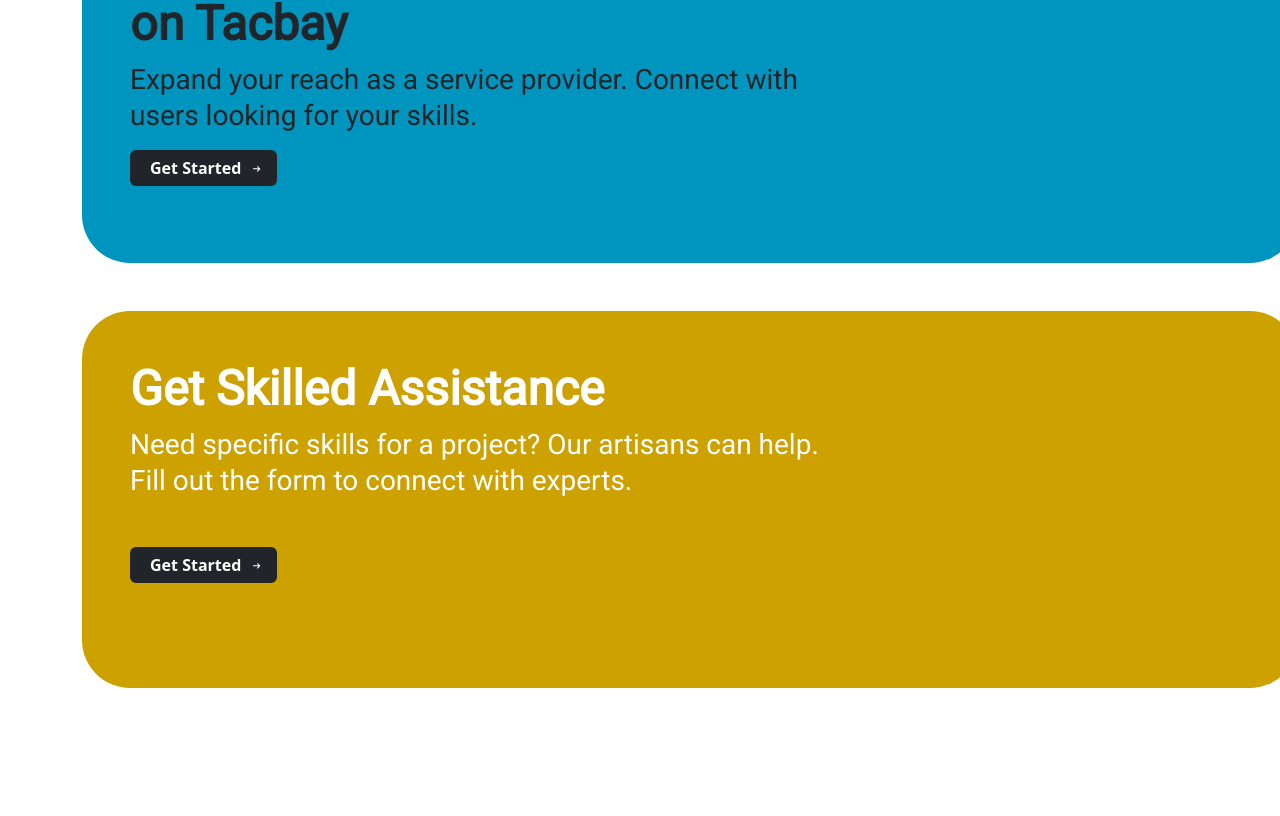
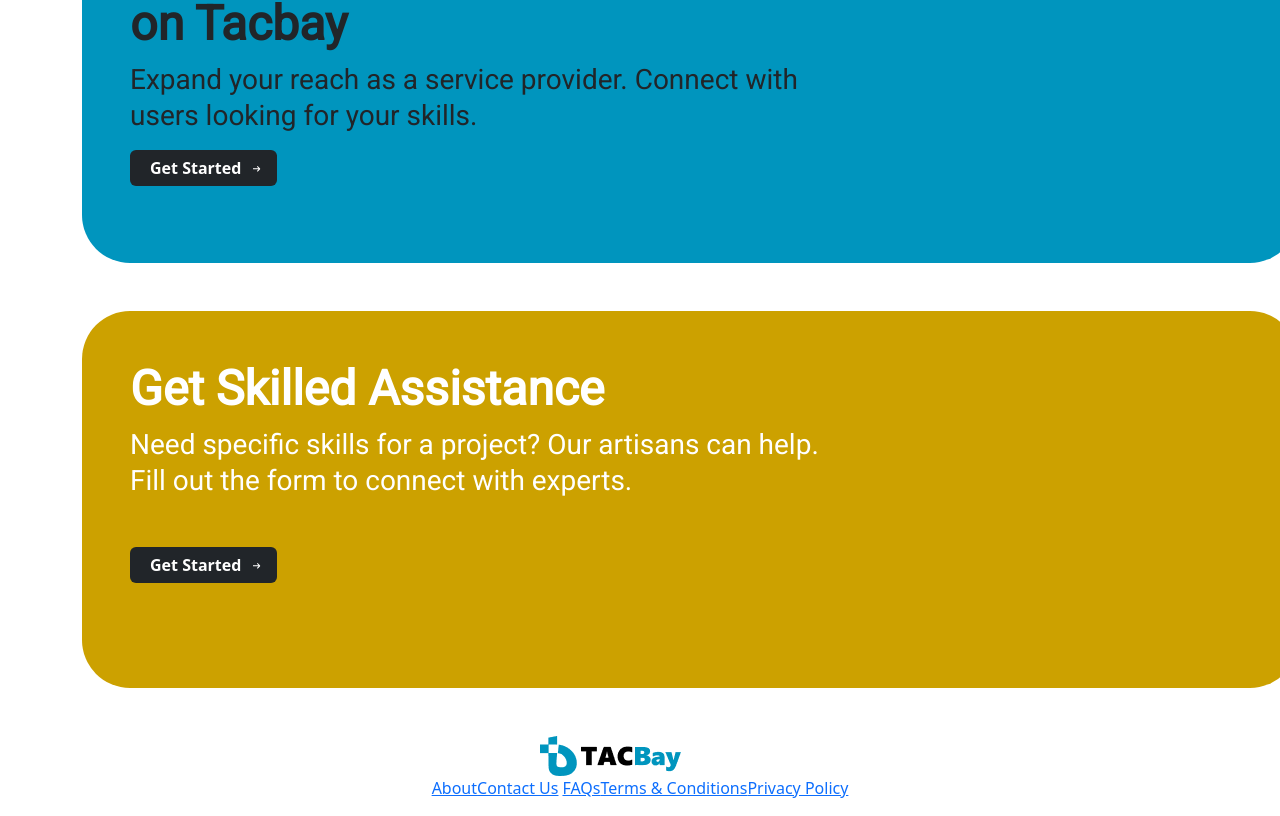
Before and after one commit to Earthpasserby/reactp-tacbay, a React (Create React App) app: page /Category in a window 1280 px wide. Shown: the part 2386-3202 px from the top of the page. Before the commit the page ends 3074 px from the top, so only its background shows below. Built offline with nearby package versions, Linux system fonts and the light colour scheme.

Commit message:
More Features

```diff
--- a/src/components/Category.jsx
+++ b/src/components/Category.jsx
@@ -1,6 +1,6 @@
 import React from "react";
 import "bootstrap/dist/css/bootstrap.min.css";
-import { Container, Col, Row, Card, Button } from "react-bootstrap";
+import { Container, Col, Row, Card, Button, Image } from "react-bootstrap";
 import { IoLocationOutline } from "react-icons/io5";
 import { RiStarSFill } from "react-icons/ri";
 import { VscArrowSmallRight } from "react-icons/vsc";
@@ -779,6 +779,32 @@ const Category = () => {
           </Col>
         </Row>
       </Container>
+      <Container className="mt-5">
+        <Image
+          src="./images/tacbay.png"
+          alt="logo"
+          className="mx-auto d-block img"
+        />
+        <Row>
+          <div className="d-flex justify-content-center">
+            <p>
+              <a href="/">About</a>
+            </p>
+            <p className="me-1">
+              <a href="/">Contact Us</a>
+            </p>
+            <p>
+              <a href="/">FAQs</a>
+            </p>
+            <p>
+              <a href="/">Terms & Conditions</a>
+            </p>
+            <p>
+              <a href="/">Privacy Policy</a>
+            </p>
+          </div>
+        </Row>
+      </Container>
     </>
   );
 };
```
